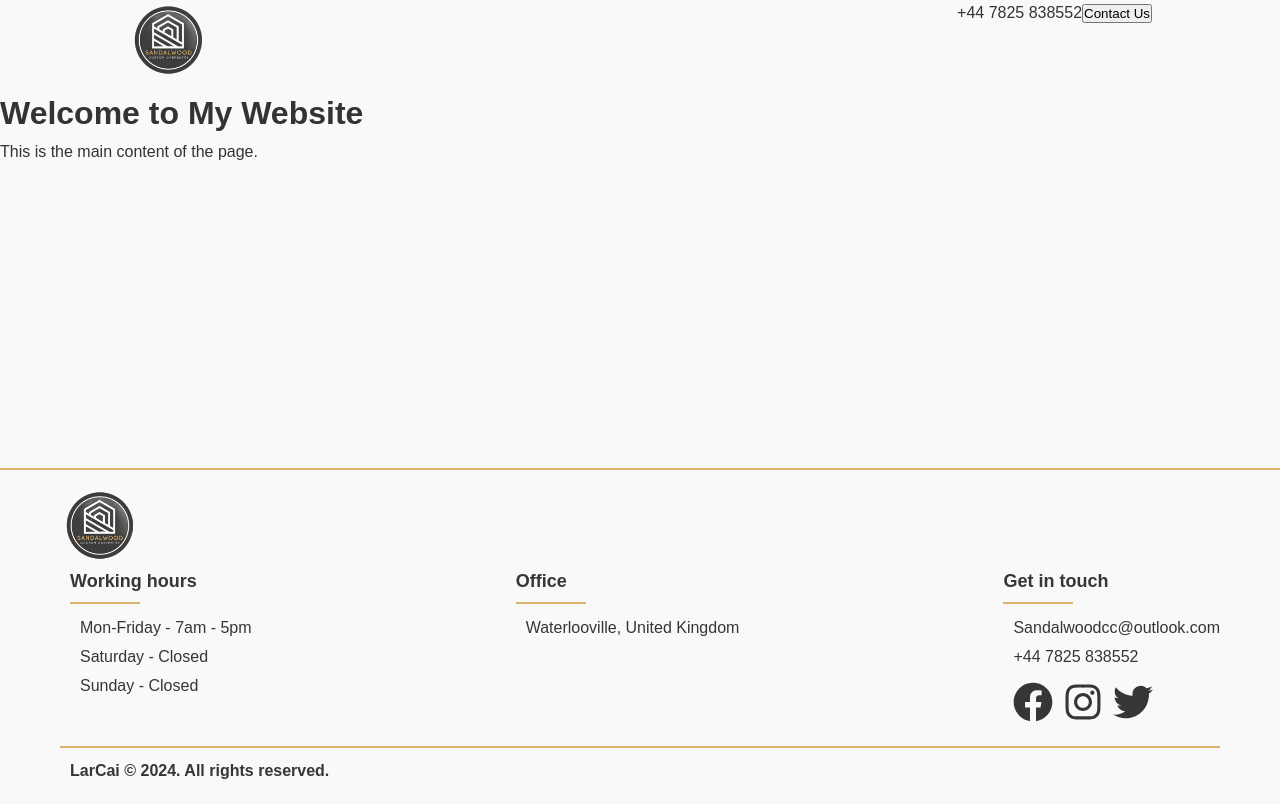
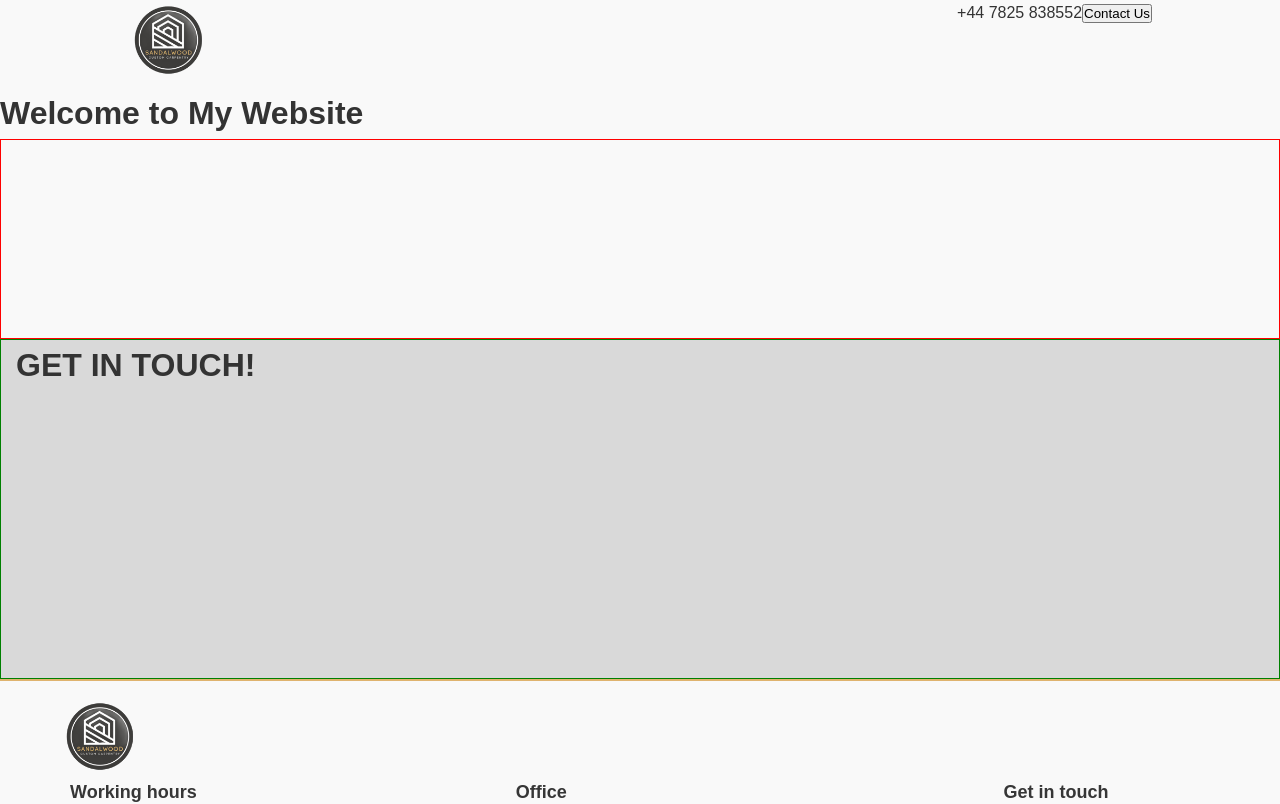
Before and after one commit to LarCaiDevelopment/Sandalwood, a React (Create React App) app in the folder sandalwood/: page / in a window 1280 px wide. Shown: the top 804 px of the page. Built offline with nearby package versions, Linux system fonts and the light colour scheme.

Commit message:
New Component and Footer changes

```diff
--- a/sandalwood/src/App.js
+++ b/sandalwood/src/App.js
@@ -1,5 +1,6 @@
 import Footer from "./Components/Footer/Footer";
 import Header from "./Components/Header/Header";
+import Contact from "./Components/Contact/Contact.jsx";
 import './Styles/global.scss'
 
 function App() {
@@ -10,7 +11,7 @@ function App() {
     <div className="main-content">
       {/* Your main content goes here */}
       <h1>Welcome to My Website</h1>
-      <p>This is the main content of the page.</p>
+      <Contact/>
     </div>
     <Footer />
   </div>
--- a/sandalwood/src/Components/Footer/Footer.jsx
+++ b/sandalwood/src/Components/Footer/Footer.jsx
@@ -5,7 +5,7 @@ import Logo from "../../Assets/Icons/logo.png";
 function Footer() {
   return (
     <footer className="footer">
-         <img className="footer__logo desktop" src={Logo} alt="Logo" />
+        <img className="footer__logo desktop" src={Logo} alt="Logo" />
       <div className="footer__content">
         <div className="footer__section_wrapper">
         <div className="footer__content_wrapper">
```
